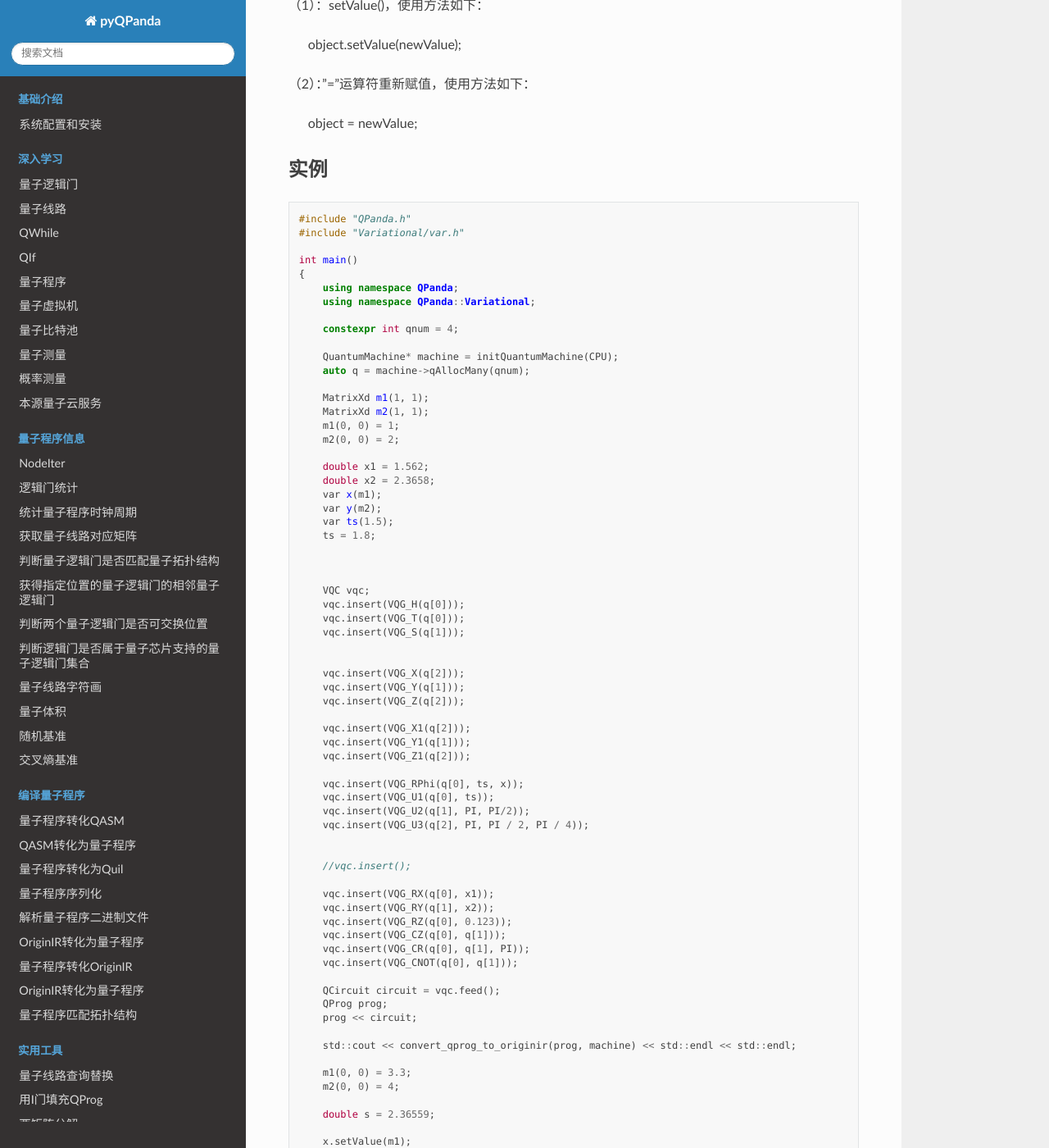
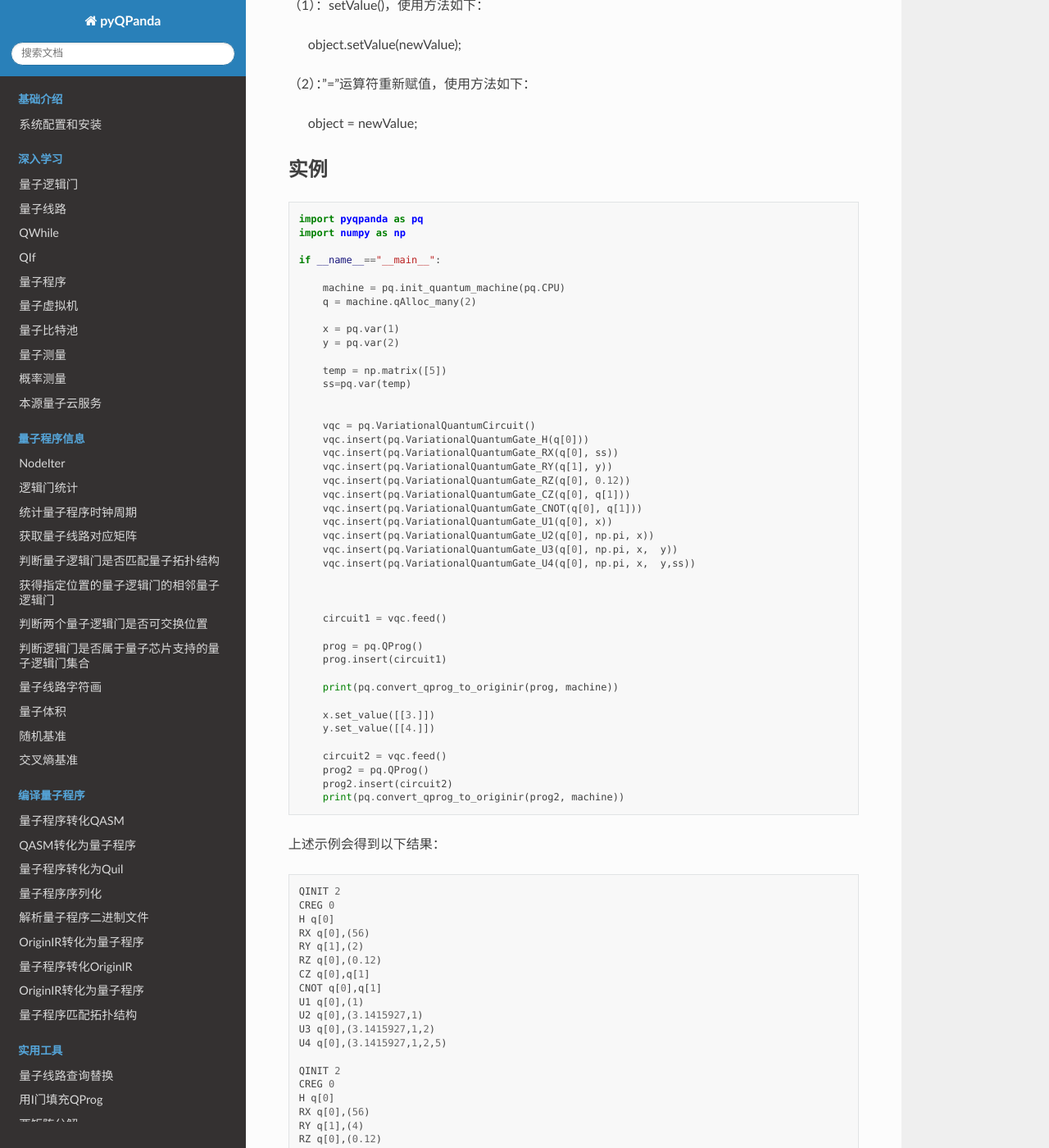
Before and after one commit to OriginQ/pyQPanda-Toturial, a Sphinx documentation site: the page built from source/VariableQGate.rst, in a window 1280 px wide and 1400 px high, scrolled down 5534 px. Shown: the whole window at 82% size. Built offline with Sphinx 7.4.7 and the Read the Docs theme 2.0.0, drawn with Linux system fonts in a browser that asks for light colours; pages that are not in the unit, such as notebooks, are missing from menus; some of the changed text lies outside the part shown.

Commit message:
Update VariableQGate.rst

```diff
--- a/source/VariableQGate.rst
+++ b/source/VariableQGate.rst
@@ -214,135 +214,81 @@ VariationalQuantumGate_SqiSWAP        VQG_SqiSWAP
 实例
 ----------
 
-.. code-block:: cpp
+.. code-block:: python
 
-    #include "QPanda.h"
-    #include "Variational/var.h"
+        import pyqpanda as pq
+	import numpy as np
 
-    int main()
-    {
-        using namespace QPanda;
-	using namespace QPanda::Variational;
+	if __name__=="__main__":
 
-	constexpr int qnum = 4;
+	    machine = pq.init_quantum_machine(pq.CPU)
+	    q = machine.qAlloc_many(2)
 
-	QuantumMachine* machine = initQuantumMachine(CPU);
-	auto q = machine->qAllocMany(qnum);
+	    x = pq.var(1)
+	    y = pq.var(2)
 
-	MatrixXd m1(1, 1);
-	MatrixXd m2(1, 1);
-	m1(0, 0) = 1;
-	m2(0, 0) = 2;
+	    temp = np.matrix([5])
+	    ss=pq.var(temp)
 
-	double x1 = 1.562;
-	double x2 = 2.3658;
-	var x(m1);
-	var y(m2);
-	var ts(1.5);
-	ts = 1.8;
+
+	    vqc = pq.VariationalQuantumCircuit()
+	    vqc.insert(pq.VariationalQuantumGate_H(q[0]))
+	    vqc.insert(pq.VariationalQuantumGate_RX(q[0], ss))
+	    vqc.insert(pq.VariationalQuantumGate_RY(q[1], y))
+	    vqc.insert(pq.VariationalQuantumGate_RZ(q[0], 0.12))
+	    vqc.insert(pq.VariationalQuantumGate_CZ(q[0], q[1]))
+	    vqc.insert(pq.VariationalQuantumGate_CNOT(q[0], q[1]))
+	    vqc.insert(pq.VariationalQuantumGate_U1(q[0], x))
+	    vqc.insert(pq.VariationalQuantumGate_U2(q[0], np.pi, x))
+	    vqc.insert(pq.VariationalQuantumGate_U3(q[0], np.pi, x,  y))
+	    vqc.insert(pq.VariationalQuantumGate_U4(q[0], np.pi, x,  y,ss))
 
 
 
-	VQC vqc;
-	vqc.insert(VQG_H(q[0]));
-	vqc.insert(VQG_T(q[0]));
-	vqc.insert(VQG_S(q[1]));
+	    circuit1 = vqc.feed()
+
+	    prog = pq.QProg()
+	    prog.insert(circuit1)
+
+	    print(pq.convert_qprog_to_originir(prog, machine))
+
+	    x.set_value([[3.]])
+	    y.set_value([[4.]])
+
+	    circuit2 = vqc.feed()
+	    prog2 = pq.QProg()
+	    prog2.insert(circuit2)
+	    print(pq.convert_qprog_to_originir(prog2, machine))
 
 
-	vqc.insert(VQG_X(q[2]));
-	vqc.insert(VQG_Y(q[1]));
-	vqc.insert(VQG_Z(q[2]));
-
-	vqc.insert(VQG_X1(q[2]));
-	vqc.insert(VQG_Y1(q[1]));
-	vqc.insert(VQG_Z1(q[2]));
-
-	vqc.insert(VQG_RPhi(q[0], ts, x));
-	vqc.insert(VQG_U1(q[0], ts));
-	vqc.insert(VQG_U2(q[1], PI, PI/2));
-	vqc.insert(VQG_U3(q[2], PI, PI / 2, PI / 4));
-
-
-	//vqc.insert();
-
-	vqc.insert(VQG_RX(q[0], x1));
-	vqc.insert(VQG_RY(q[1], x2));
-	vqc.insert(VQG_RZ(q[0], 0.123));
-	vqc.insert(VQG_CZ(q[0], q[1]));
-	vqc.insert(VQG_CR(q[0], q[1], PI));
-	vqc.insert(VQG_CNOT(q[0], q[1]));
-
-	QCircuit circuit = vqc.feed();
-	QProg prog;
-	prog << circuit;
-
-	std::cout << convert_qprog_to_originir(prog, machine) << std::endl << std::endl;
-
-	m1(0, 0) = 3.3;
-	m2(0, 0) = 4;
-
-	double s = 2.36559;
-
-	x.setValue(m1);
-	y.setValue(m2);
-
-	ts.setValue(3.145);
-	ts = 3.148;
-
-	QCircuit circuit2 = vqc.feed();
-	QProg prog2;
-	prog2 << circuit2;
-
-	std::cout << convert_qprog_to_originir(prog2, machine) << std::endl;
-
-	return 0;
-    }
 
 上述示例会得到以下结果：
 
 .. code-block:: cpp
 
 
-        QINIT 4
-        CREG 0
-        H q[0]
-        T q[0]
-        S q[1]
-        X q[2]
-        Y q[1]
-        Z q[2]
-        X1 q[2]
-        Y1 q[1]
-        Z1 q[2]
-        RPhi q[0],(1.8,1)
-        U1 q[0],(1.8)
-        U2 q[1],(3.1415927,1.5707963)
-        U3 q[2],(3.1415927,1.5707963,0.78539816)
-        RX q[0],(1.562)
-        RY q[1],(2.3658)
-        RZ q[0],(0.123)
-        CZ q[0],q[1]
-        CR q[0],q[1],(3.1415927)
-        CNOT q[0],q[1]
+        QINIT 2
+	CREG 0
+	H q[0]
+	RX q[0],(56)
+	RY q[1],(2)
+	RZ q[0],(0.12)
+	CZ q[0],q[1]
+	CNOT q[0],q[1]
+	U1 q[0],(1)
+	U2 q[0],(3.1415927,1)
+	U3 q[0],(3.1415927,1,2)
+	U4 q[0],(3.1415927,1,2,5)
 
-        QINIT 4
-        CREG 0
-        H q[0]
-        T q[0]
-        S q[1]
-        X q[2]
-        Y q[1]
-        Z q[2]
-        X1 q[2]
-        Y1 q[1]
-        Z1 q[2]
-        RPhi q[0],(3.148,3.3)
-        U1 q[0],(3.148)
-        U2 q[1],(3.1415927,1.5707963)
-        U3 q[2],(3.1415927,1.5707963,0.78539816)
-        RX q[0],(1.562)
-        RY q[1],(2.3658)
-        RZ q[0],(0.123)
-        CZ q[0],q[1]
-        CR q[0],q[1],(3.1415927)
-        CNOT q[0],q[1]
+	QINIT 2
+	CREG 0
+	H q[0]
+	RX q[0],(56)
+	RY q[1],(4)
+	RZ q[0],(0.12)
+	CZ q[0],q[1]
+	CNOT q[0],q[1]
+	U1 q[0],(3)
+	U2 q[0],(3.1415927,3)
+	U3 q[0],(3.1415927,3,4)
+	U4 q[0],(3.1415927,3,4,5)
```
